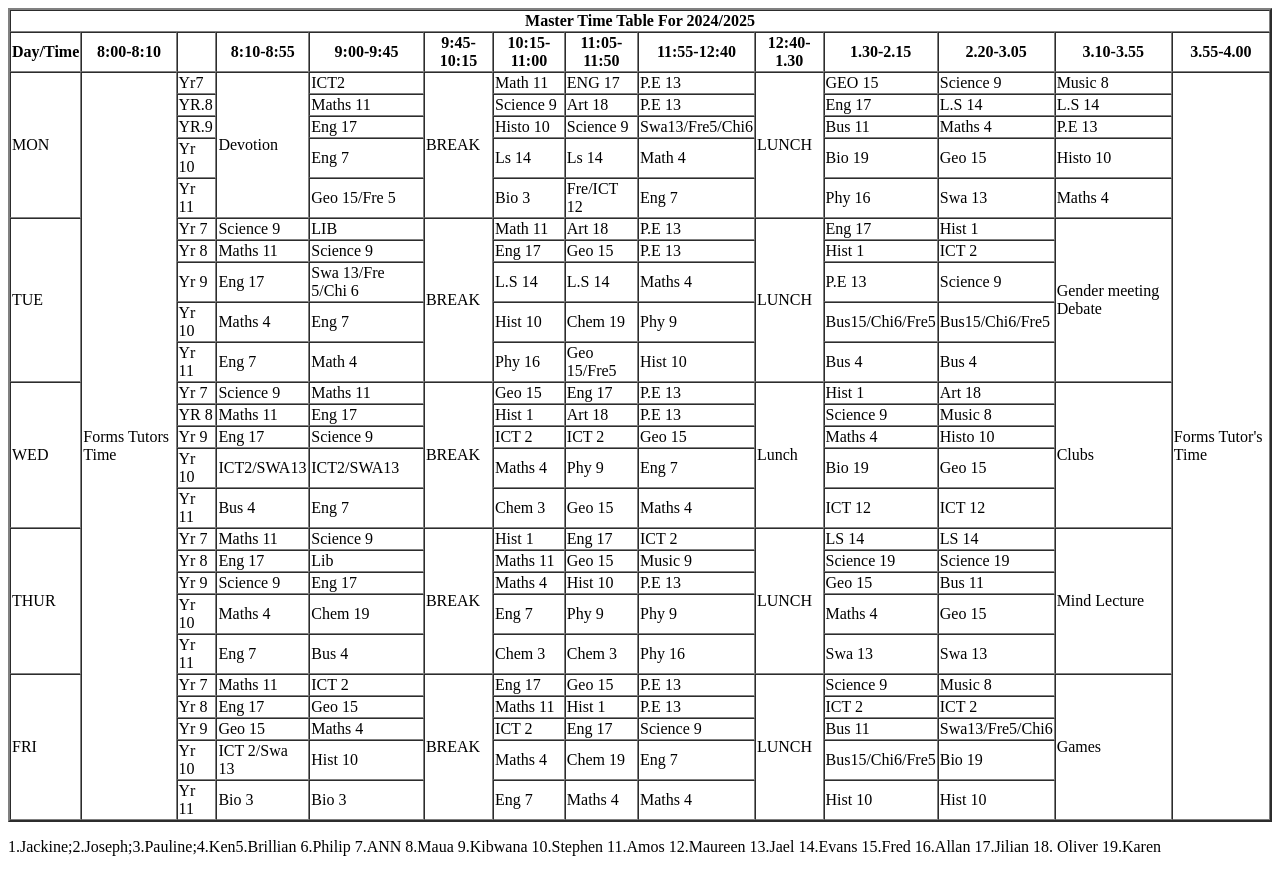
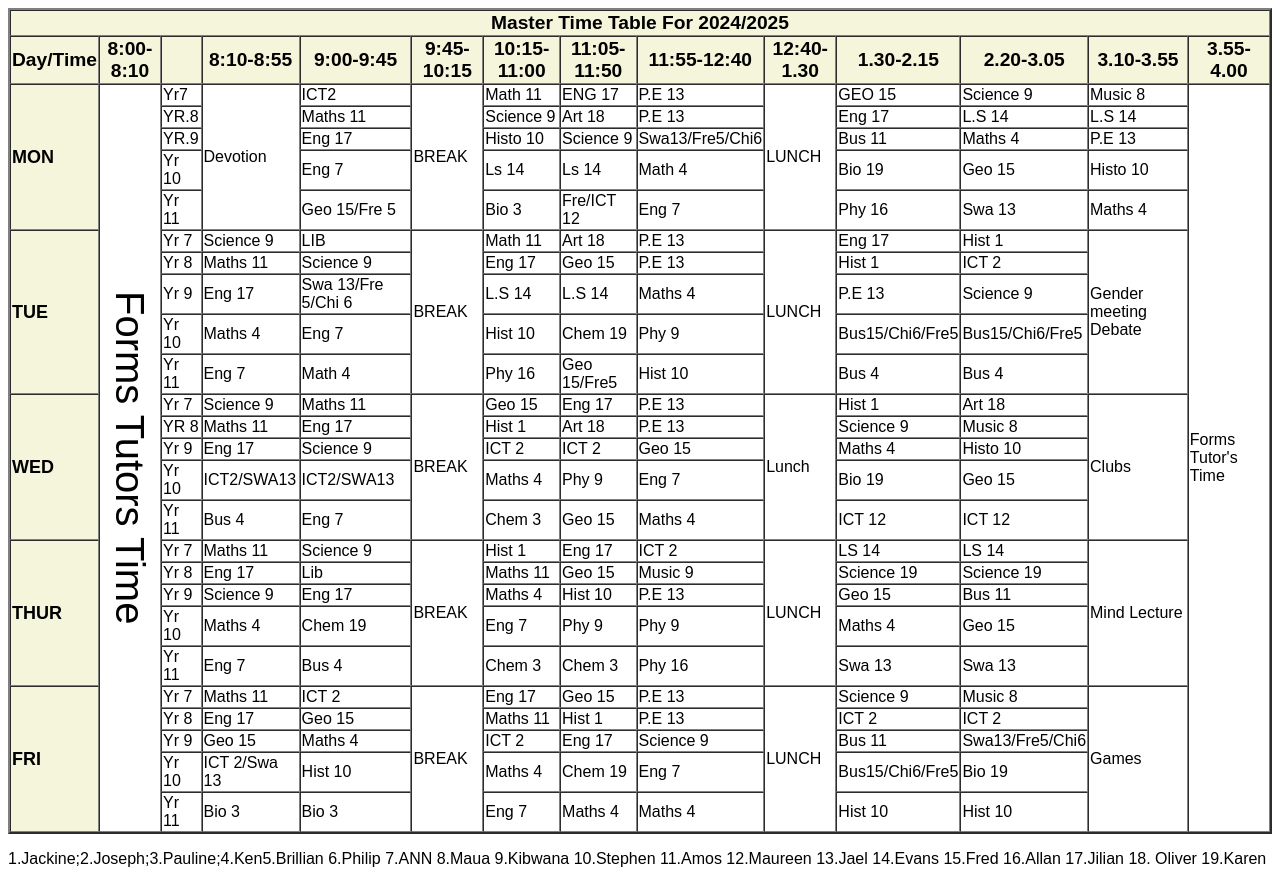
Before and after one commit to Felodev98/new-complete-tble, a plain HTML site: page index.html in a window 1280 px wide. Drawn offline with Linux system fonts and the light colour scheme.

Commit message:
styling the tble

```diff
--- a/index.html
+++ b/index.html
@@ -4,9 +4,11 @@
 	<meta charset="utf-8">
 	<meta name="viewport" content="width=device-width, initial-scale=1">
 	<title>Time Table</title>
+	<link rel="stylesheet" href="style.css"
 </head>
 <body>
 	<table border="2" cellspacing="0">
+		<thead>
 	<tr>
 		<th colspan="14">Master Time Table For 2024/2025</th>
 	</tr>
@@ -26,9 +28,11 @@
 	<th>3.10-3.55</th>
 	<th>3.55-4.00</th>
 	</tr>
+</thead>
+<tbody>
 	<tr>
-	<td rowspan="5">MON</td>
-	<td rowspan="25">Forms Tutors Time</td>
+	<td rowspan="5" class="days">MON</td>
+	<td rowspan="25" class="Forms Tutors2">Forms Tutors Time</td>
 	<td>Yr7</td>
 	<td rowspan="5">Devotion</td>
 <td>ICT2</td>
@@ -84,7 +88,7 @@
 
 	</tr>
 	<tr>
-		<td rowspan="5">TUE</td>
+		<td rowspan="5" class="days">TUE</td>
 		<td>Yr 7</td>
 		<td>Science 9</td>
 		<td>LIB</td>
@@ -138,7 +142,7 @@
 	</tr>
 	</tr>
 	<tr>
-		<td rowspan="5">WED</td>
+		<td rowspan="5" class="days">WED</td>
 		<td>Yr 7</td>
 		<td>Science 9</td>
 		<td>Maths 11</td>
@@ -192,7 +196,7 @@
 
 </tr>
 <tr>
-	<td rowspan="5">THUR</td>
+	<td rowspan="5" class="days">THUR</td>
 	<td>Yr 7</td>
 	<td>Maths 11</td>
 	<td>Science 9</td>
@@ -246,7 +250,7 @@
 	</tr>
 </tr>
 <tr>
-	<td rowspan="5">FRI</td>
+	<td rowspan="5" class="days">FRI</td>
 	<td>Yr 7</td>
 	<td>Maths 11</td>
 	<td>ICT 2</td>
@@ -299,6 +303,7 @@
 	<td>Hist 10</td>
 </tr>
 </tr>
+</tbody>
 	</table>
 <p>1.Jackine;2.Joseph;3.Pauline;4.Ken5.Brillian 6.Philip 7.ANN 8.Maua 9.Kibwana 10.Stephen 11.Amos 12.Maureen 13.Jael 14.Evans 15.Fred 16.Allan 17.Jilian 18. Oliver 19.Karen  </p>
 
--- /dev/null
+++ b/style.css
@@ -0,0 +1,21 @@
+thead{
+    font-size: larger;
+    background-color: beige;
+}
+td.days{
+    background-color: beige;
+    font-size: large;
+    font-weight: bold;
+}
+
+td.Forms.Tutors2{ writing-mode: vertical-lr;
+    font-size:40px;
+    text-align: center;
+}
+table{
+    font-family: sans-serif;
+}
+
+p{
+    font-family: sans-serif;
+}
```
